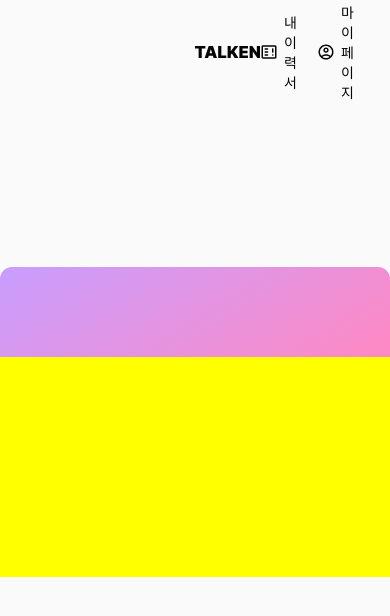
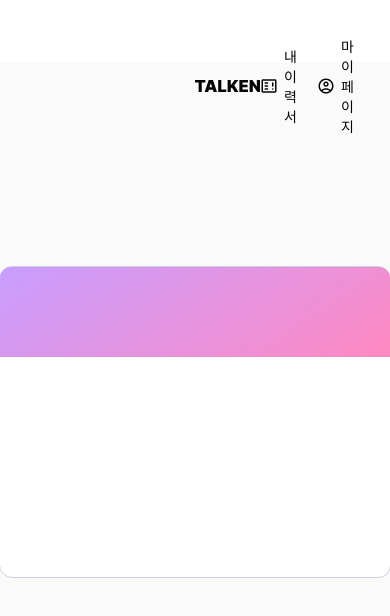
Before and after one commit to starting-front/gunyongbok, a React (Vite) app: page /myportfolio in a window 390 px wide. Shown: the top 616 px of the page. Built offline with nearby package versions, Linux system fonts and the light colour scheme.

Commit message:
feat: 반응형 수정 및 포토폴리오 프로필 박스 만들기

```diff
--- a/src/components/Header/Header.tsx
+++ b/src/components/Header/Header.tsx
@@ -14,7 +14,7 @@ const HeaderBox = styled.div`
   justify-content: space-between;
   align-items: center;
   position: fixed;
-  top: 0;
+  top: 4vh;
 `;
 
 const BtnBox = styled.div`
--- a/src/components/Profile/ProfileColorBox.tsx
+++ b/src/components/Profile/ProfileColorBox.tsx
@@ -5,7 +5,7 @@ const ColorBox = styled.div`
   height: 100%;
   max-width: 880px;
   max-height: 90px;
-  border-radius: 12px 12px 0px 0px;
+  border-radius: 11px 11px 0px 0px;
   background: linear-gradient(147deg, #c89eff 0%, #ff89c2 100%);
   position: absolute;
   top: 0;
--- a/src/components/Profile/ProfileContainer.tsx
+++ b/src/components/Profile/ProfileContainer.tsx
@@ -9,7 +9,6 @@ const Container = styled.div`
   box-sizing: border-box;
   display: flex;
   gap: 20px;
-  background-color: yellow;
   position: absolute;
   bottom: 0;
 `;
--- a/src/index.css
+++ b/src/index.css
@@ -6,13 +6,16 @@ html {
 body {
   margin: 0;
   padding: 0;
+  height: 100vh;
+  width: 100vw;
   display: flex;
   justify-content: center;
   align-items: center;
-  height: 100vh;
-  width: 100vw;
 }
 
 #root {
   width: 100%;
+  display: flex;
+  justify-content: center;
+  align-items: center;
 }
--- a/src/pages/Portfolio/Portfolio.tsx
+++ b/src/pages/Portfolio/Portfolio.tsx
@@ -8,6 +8,8 @@ import ProfileContainer from '../../components/Profile/ProfileContainer';
 const TopContainer = styled.div`
   width: 100%;
   height: 100vh;
+  max-width: 1280px;
+  max-height: 720px;
   background-color: #fafafa;
   display: flex;
   flex-direction: column;
@@ -23,6 +25,9 @@ const ProfileWrapper = styled.div`
   display: flex;
   flex-direction: column;
   position: relative;
+  border-radius: 13px;
+  border: 1px solid #ccd0dc;
+  background: #fff;
 `;
 
 const Portfolio = () => {
--- a/src/pages/User/SignIn.tsx
+++ b/src/pages/User/SignIn.tsx
@@ -35,10 +35,18 @@ interface FormData {
 const TopContainer = styled.div`
   width: 100%;
   height: 100vh;
+  max-width: 1280px;
+  max-height: 720px;
   background-color: #fafafa;
   display: flex;
+  flex-direction: column;
   justify-content: center;
   align-items: center;
+  @media (max-width: 599px) {
+    height: 100vh;
+    max-height: none;
+    background-color: #fff;
+  }
 `;
 
 const MainContainer = styled.div`
@@ -55,7 +63,7 @@ const MainContainer = styled.div`
   align-items: center;
   justify-content: center;
   @media (max-width: 599px) {
-    height: 100%;
+    box-shadow: none;
   }
 `;
 
--- a/src/pages/User/SignUp.tsx
+++ b/src/pages/User/SignUp.tsx
@@ -40,17 +40,25 @@ import ErrorMessage from '../../commons/Text/ErrorMessage';
 const TopContainer = styled.div`
   width: 100%;
   height: 100vh;
+  max-width: 1280px;
+  max-height: 720px;
   background-color: #fafafa;
   display: flex;
   flex-direction: column;
   justify-content: center;
   align-items: center;
+  @media (max-width: 599px) {
+    height: 100vh;
+    max-height: none;
+    background-color: #fff;
+  }
 `;
 
 const MainContainer = styled.div`
   width: 100%;
   max-width: 440px;
   height: 100%;
+  max-height: 740px;
   border-radius: 8px;
   background-color: #fff;
   box-sizing: border-box;
@@ -60,7 +68,9 @@ const MainContainer = styled.div`
   align-items: center;
   justify-content: center;
   @media (max-width: 599px) {
-    width: 100%;
+    height: 100vh;
+    max-height: none;
+    box-shadow: none;
   }
 `;
 
```
